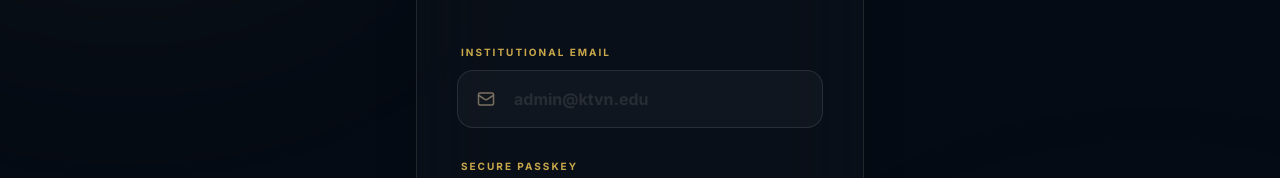
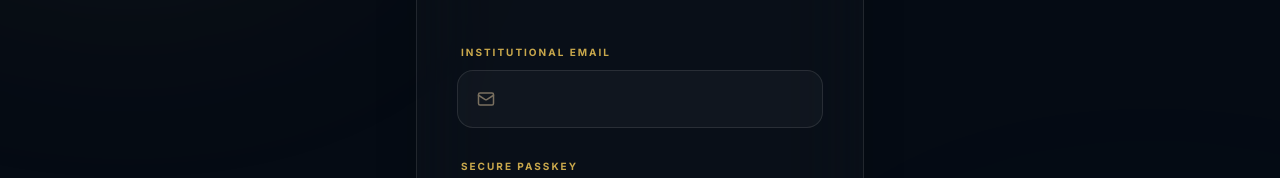
Before and after one commit to Jassu7082/ktvn, a React (Vite) app: page /login in a window 1280 px wide. Shown: the part 337-515 px from the top of the page. Built offline with nearby package versions, Linux system fonts and the light colour scheme; no server answers; a web font is replaced by a local one.

Commit message:
removed palce holder

```diff
--- a/src/components/gallery/login.jsx
+++ b/src/components/gallery/login.jsx
@@ -89,7 +89,6 @@ const SignInForm = () => {
                                     type="email"
                                     value={email}
                                     onChange={(e) => setEmail(e.target.value)}
-                                    placeholder="admin@ktvn.edu"
                                     className="w-full bg-white/[0.03] border border-white/10 rounded-2xl pl-14 pr-6 py-4 outline-none focus:border-accent transition-all font-bold placeholder:text-white/10"
                                 />
                             </div>
```
